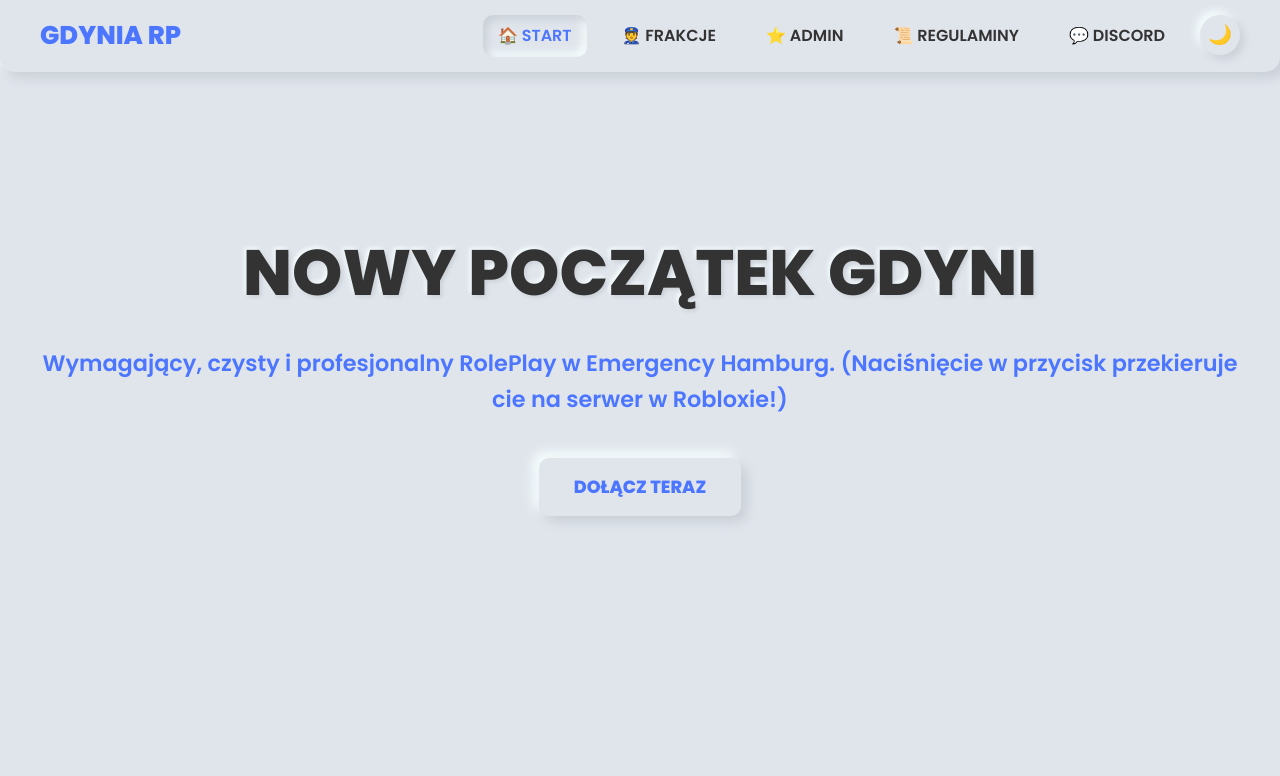
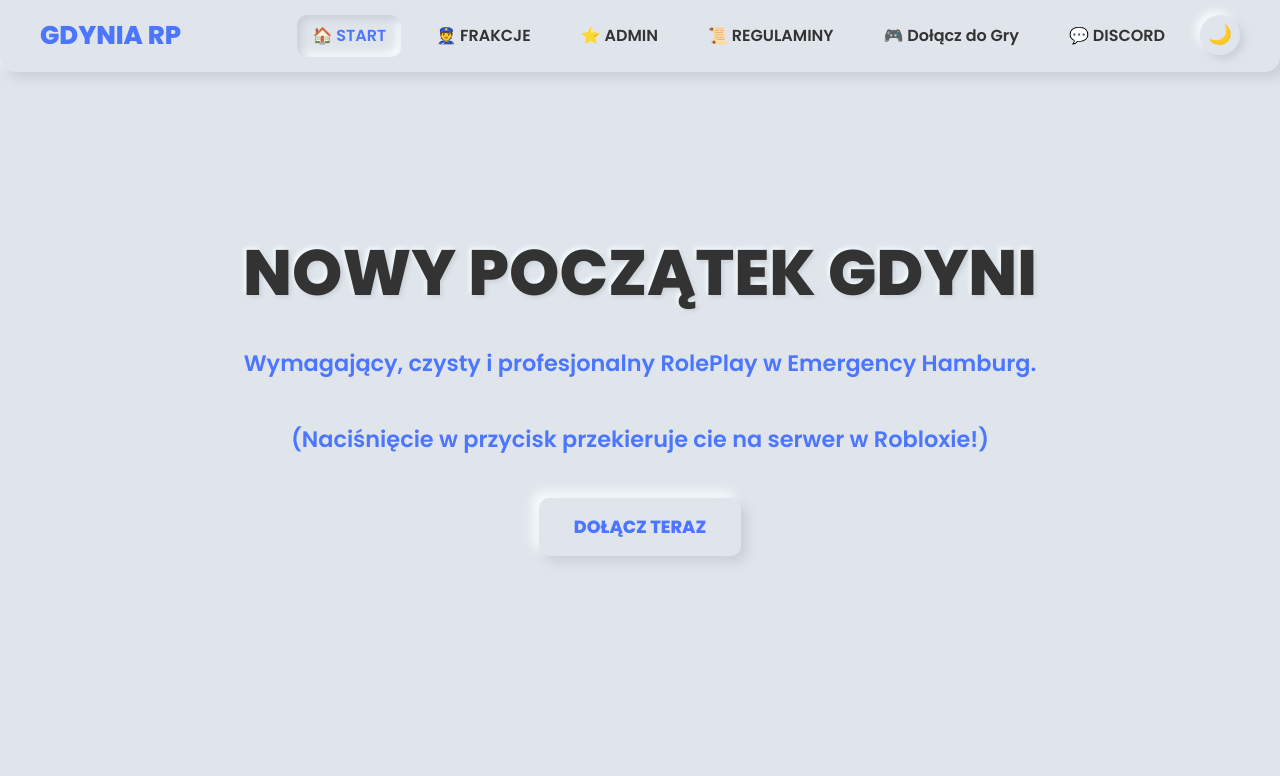
Before and after one commit to GdyniaRP/gdyniav3, a website: page index.html in a window 1280 px wide. Shown: the top 776 px of the page. Drawn offline with Linux system fonts and the light colour scheme.

Commit message:
Update index.html

```diff
--- a/index.html
+++ b/index.html
@@ -198,7 +198,8 @@
             <a href="factions.html" class="nav-link">👮 FRAKCJE</a>
             <a href="admin.html" class="nav-link">⭐ ADMIN</a>
             <a href="rules.html" class="nav-link">📜 REGULAMINY</a>
-            <a href="https://discord.gg/kSkdaGkDV6" target="_blank" class="nav-link">💬 DISCORD</a>
+            <a href="https://discord.gg/kSkdaGkDV6" target="_blank" class="nav-link">🎮 Dołącz do Gry</a>
+<a href="https://www.roblox.com/games/start?placeId=7711635737&launchData=joinCode%3D79bme405" target="_blank" class="nav-link">💬 DISCORD</a>
             <div id="theme-toggle" class="theme-toggle">
                 <span id="theme-icon">🌙</span>
             </div>
@@ -210,7 +211,9 @@
         <section class="hero-section">
             <div class="hero-content">
                 <p class="main-title">NOWY POCZĄTEK GDYNI</p>
-                <p class="subtitle">Wymagający, czysty i profesjonalny RolePlay w Emergency Hamburg. (Naciśnięcie w przycisk przekieruje cie na serwer w Robloxie!)</p>
+                <p class="subtitle">Wymagający, czysty i profesjonalny RolePlay w Emergency Hamburg. </p>
+<p class="subtitle">(Naciśnięcie w przycisk przekieruje cie na serwer w Robloxie!) </p>
+
                 <a href="https://www.roblox.com/games/start?placeId=7711635737&launchData=joinCode%3D79bme405" target="_blank" class="call-to-action-btn">
                     DOŁĄCZ TERAZ
                 </a>
```
